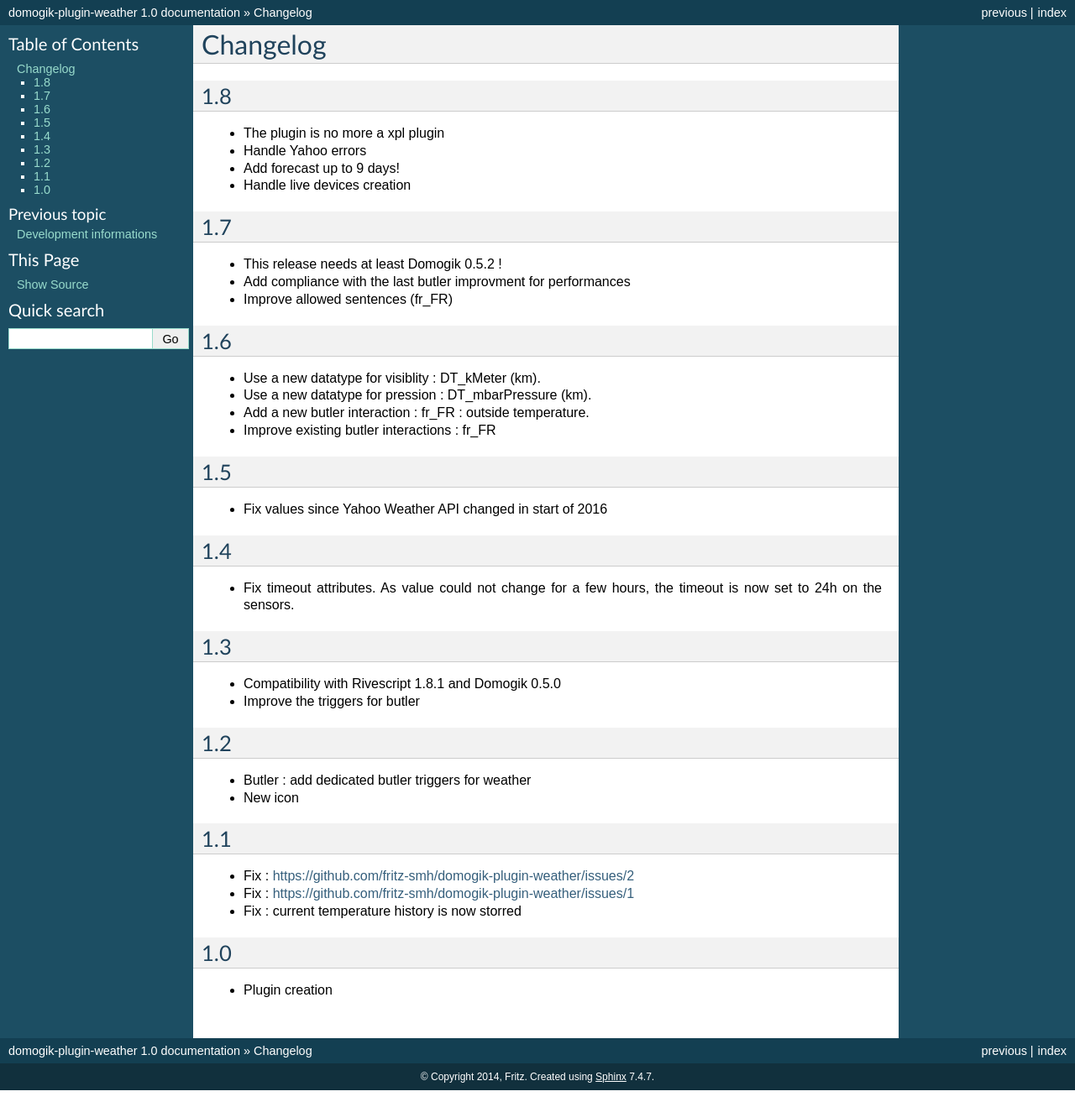
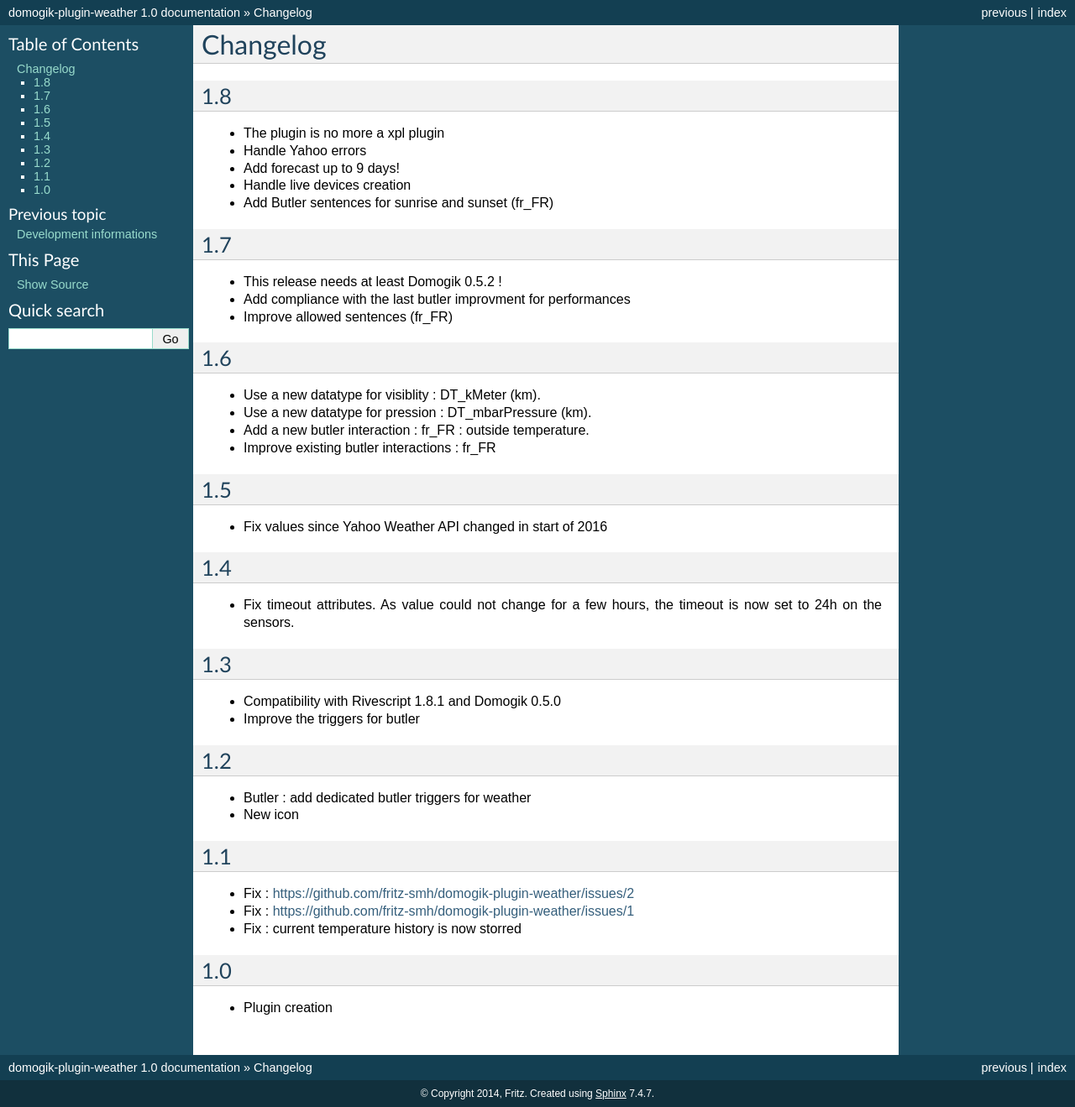
Before and after one commit to fritz-smh/domogik-plugin-weather, a Sphinx documentation site: the page built from docs/changelog.txt, in a window 1280 px wide. Shown: the whole page at 84% size. Built offline with Sphinx 7.4.7, drawn with Linux system fonts in a browser that asks for light colours.

Commit message:
add butler sentences for sunrise/sunset

```diff
--- a/docs/changelog.txt
+++ b/docs/changelog.txt
@@ -9,6 +9,7 @@ Changelog
 * Handle Yahoo errors
 * Add forecast up to 9 days!
 * Handle live devices creation
+* Add Butler sentences for sunrise and sunset (fr_FR)
 
 1.7
 ===
```
Also changed, not shown: 1 other file.
